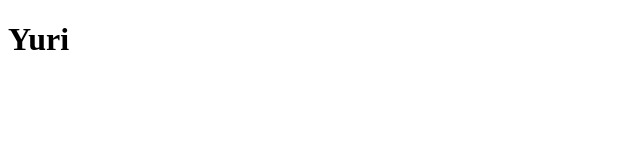
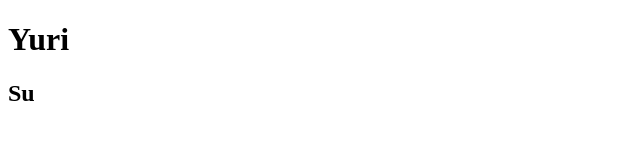
Before and after one commit to KapalApi747/branchoef2024, a plain HTML site: page index.html in a window 1280 px wide. Shown: the full height of the page, 0-640 px from the left. Drawn offline with Linux system fonts and the light colour scheme.

Commit message:
Su gepushed

```diff
--- a/index.html
+++ b/index.html
@@ -9,6 +9,6 @@
 </head>
 <body>
 <h1>Yuri</h1>
-
+<h2>Su</h2>
 </body>
 </html>
```
